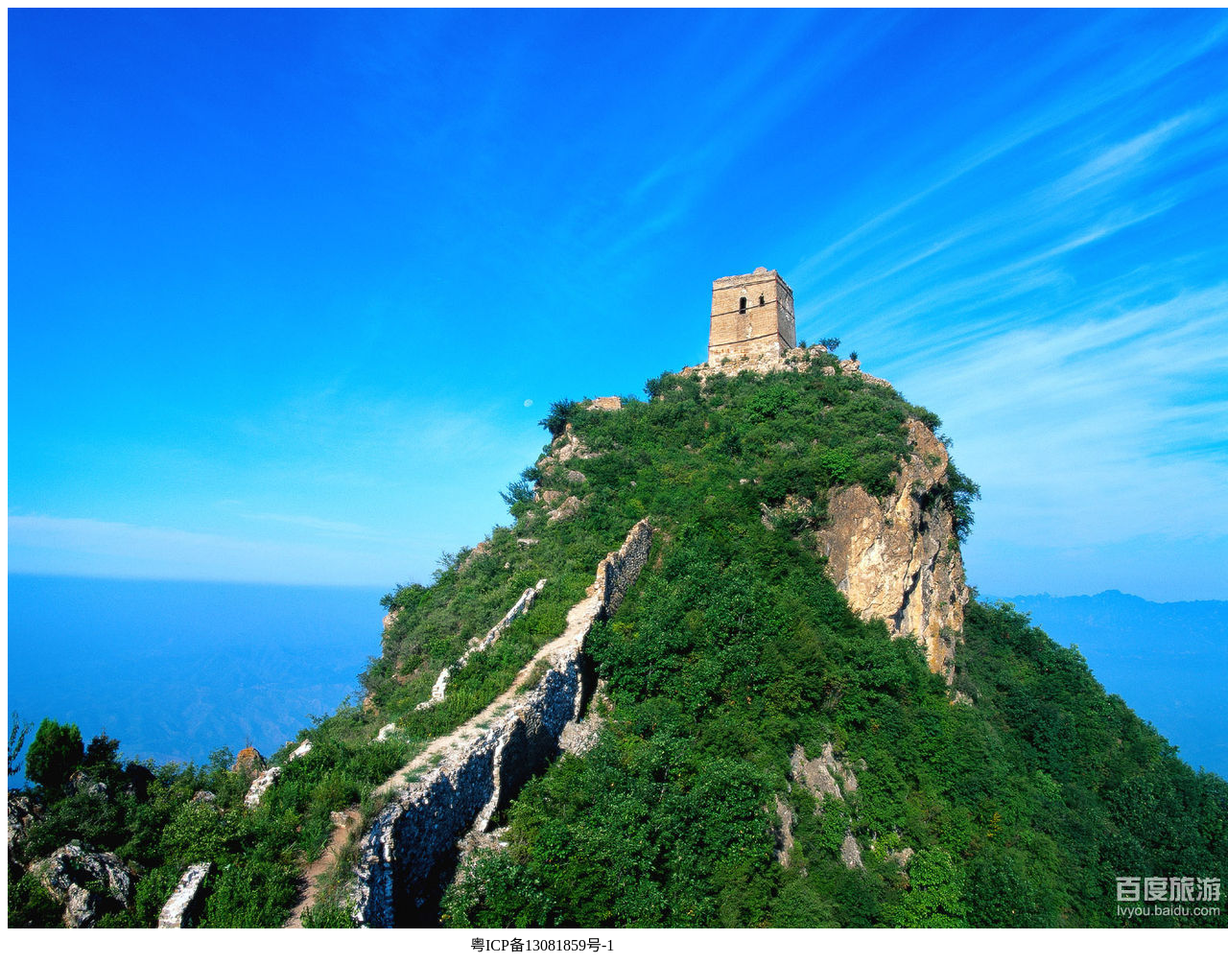
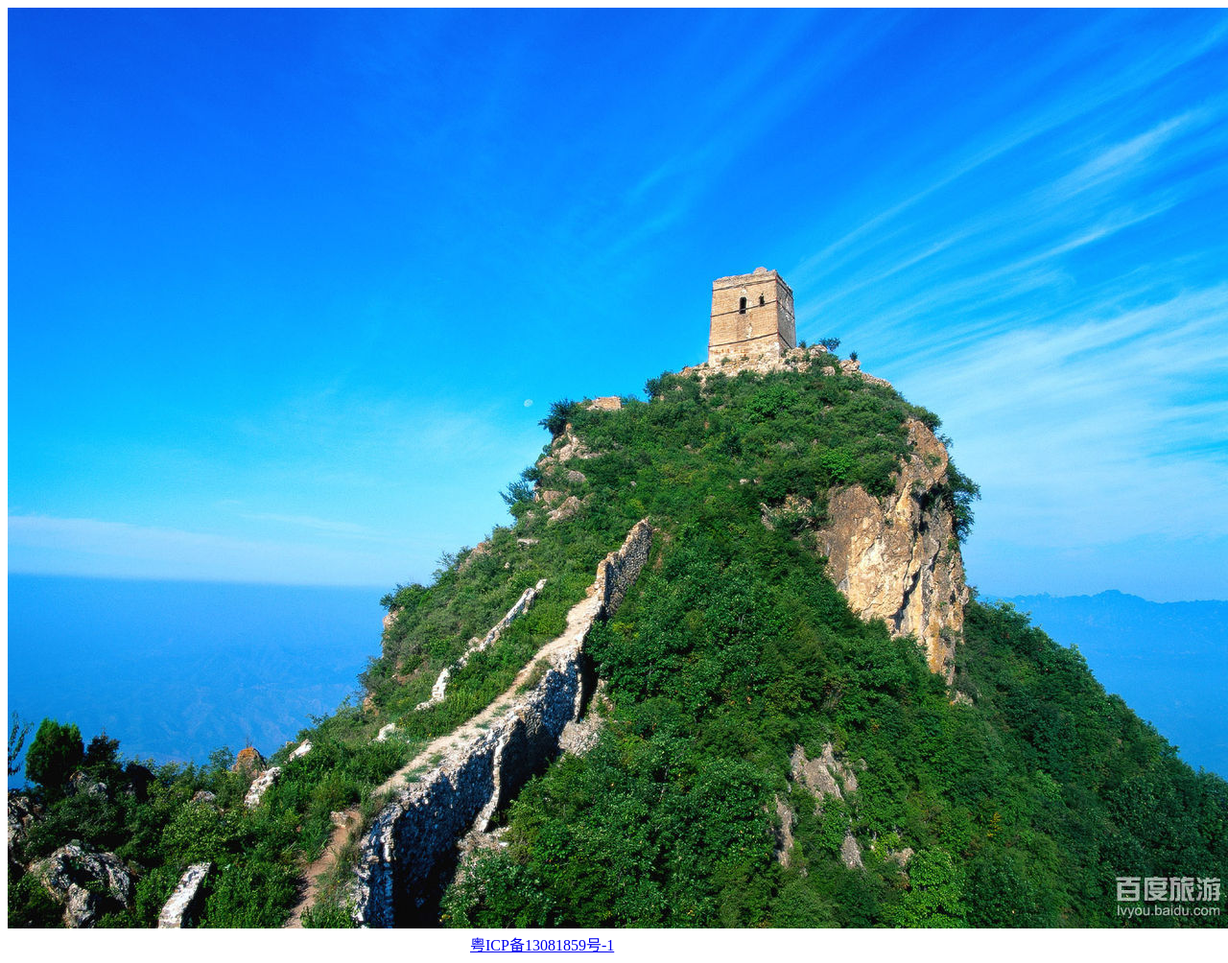
Before and after one commit to wangjian2254/mogu3, a plain HTML site: page template/index.html in a window 1280 px wide. Shown: the whole page at 96% size. Drawn offline with Linux system fonts and the light colour scheme; files whose address does not match are found by name.

```diff
--- a/template/index.html
+++ b/template/index.html
@@ -6,6 +6,6 @@
 </head>
 <body>
 <div><img src="fengjing.jpg"></div>
-<div style="width: 300px;margin: auto;">粤ICP备13081859号-1</div>
+<div style="width: 300px;margin: auto;"><a href="http://www.miitbeian.gov.cn">粤ICP备13081859号-1</a></div>
 </body>
 </html>
```
